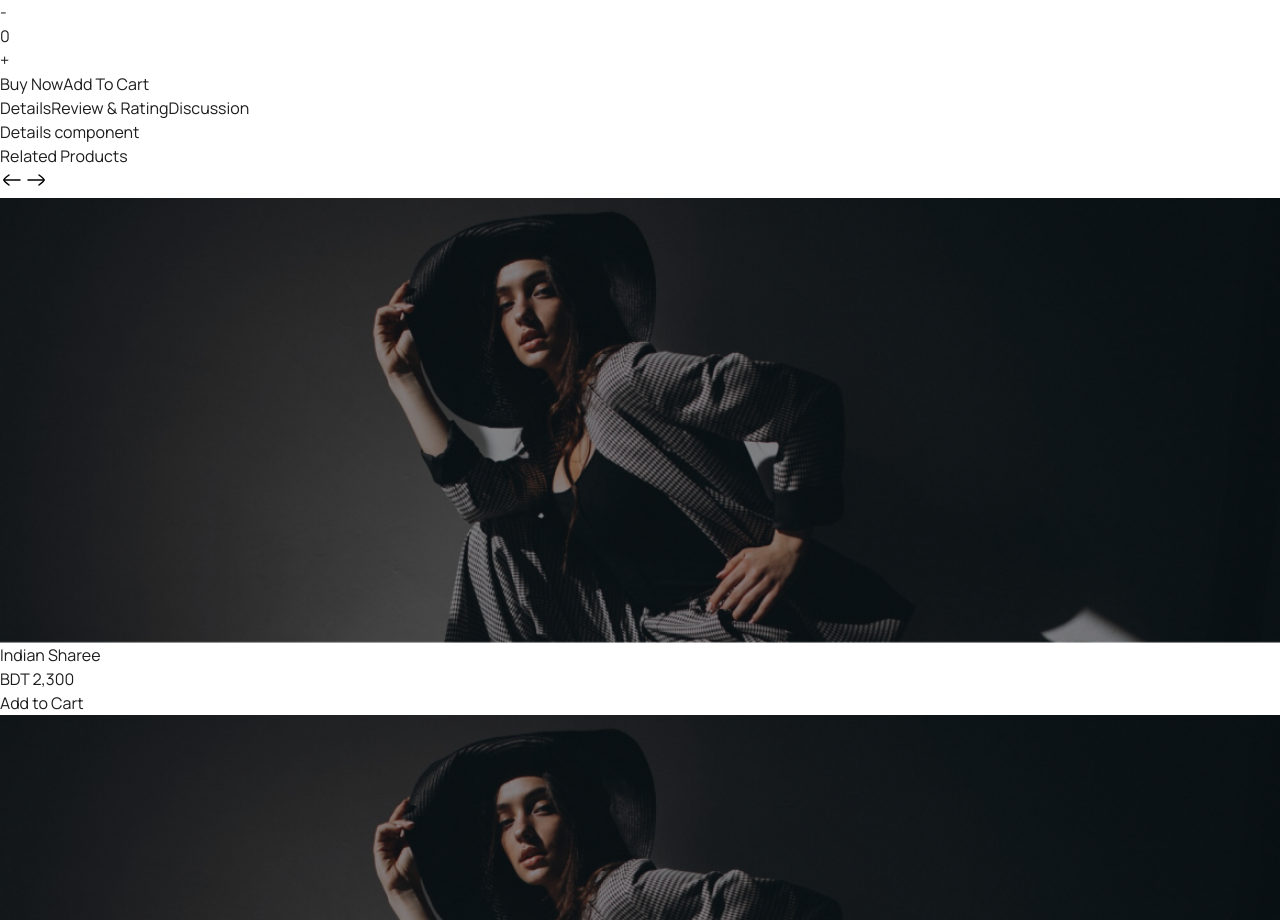
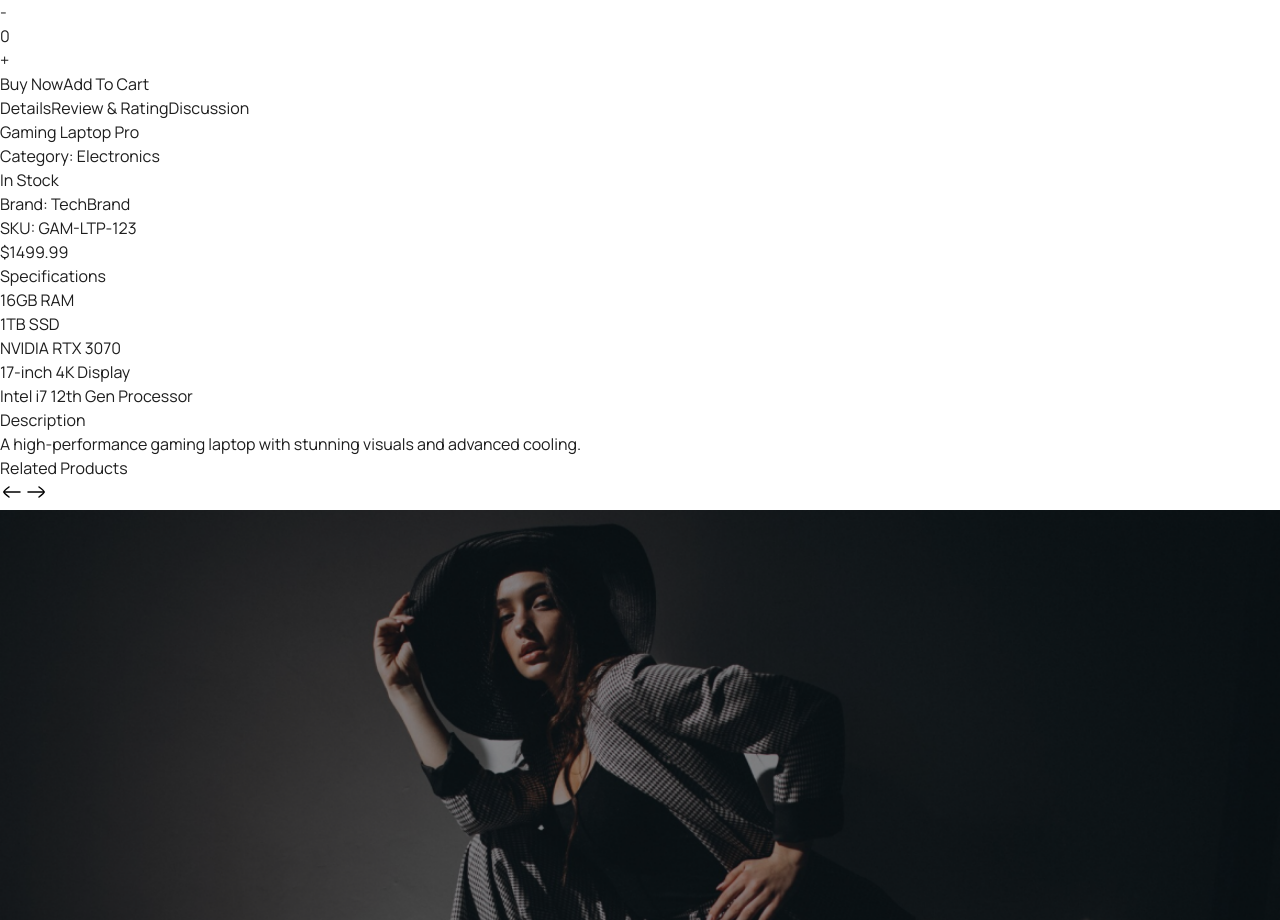
Before and after one commit to rabby-hasan-dev/we5vie-ecomerce-lagning-page, a Next.js app: page /product/1 in a window 1280 px wide. Shown: the part 4203-5123 px from the top of the page. Built offline with nearby package versions, Linux system fonts and the light colour scheme.

Commit message:
added product details card

```diff
--- a/src/app/(WithComonLayout)/product/_components/Module/ProductInfo/ProductDetailsComponent.tsx
+++ b/src/app/(WithComonLayout)/product/_components/Module/ProductInfo/ProductDetailsComponent.tsx
@@ -1,8 +1,42 @@
 
-const ProductDetailsComponent = () => {
+
+
+const ProductDetailsComponent = ({ product }) => {
+    const { name, price, category, stock, specifications, description, brand, sku } = product;
+
     return (
-        <div>
-            Details component
+        <div className="p-6  space-y-6">
+            {/* Product Title and Basic Info */}
+            <div>
+                <h1 className="text-2xl font-bold text-black">{name}</h1>
+                <div className="flex items-center justify-between mt-2">
+                    <p className="text-sm capitalize"><span>Category:</span> {category}</p>
+                    <span className="px-3 py-1 text-sm rounded-md bg-green-100 text-green-700">
+                        {stock > 0 ? "In Stock" : "Out of Stock"}
+                    </span>
+                </div>
+                <p className="text-sm  mt-1 capitalize">Brand: {brand}</p>
+                <p className="text-sm  mt-1">SKU: {sku}</p>
+                <p className="text-lg font-semibold text-gray-900 mt-4">${price}</p>
+            </div>
+
+            {/* Specifications Section */}
+            <div>
+                <h2 className="text-lg font-medium text-black">Specifications</h2>
+                <ul className="list-disc pl-5 text-sm  mt-2 space-y-1">
+                    {specifications.map((spec, index) => (
+                        <li key={index}>{spec}</li>
+                    ))}
+                </ul>
+            </div>
+
+            {/* Description Section */}
+            <div>
+                <h2 className="text-lg font-medium text-black">Description</h2>
+                <p className="text-sm  mt-2">{description}</p>
+            </div>
+
+
         </div>
     );
 };
--- a/src/app/(WithComonLayout)/product/_components/Module/ProductInfo/ProductInfoSection.tsx
+++ b/src/app/(WithComonLayout)/product/_components/Module/ProductInfo/ProductInfoSection.tsx
@@ -12,6 +12,30 @@ const ProductInfoSection = () => {
     const handleTabClick = (tab) => {
         setActiveTab(tab);
     };
+
+
+    const sampleProduct = {
+        name: "Gaming Laptop Pro",
+        price: 1499.99,
+        category: "Electronics",
+        stock: 8,
+        brand: "TechBrand",
+        sku: "GAM-LTP-123",
+        description: "A high-performance gaming laptop with stunning visuals and advanced cooling.",
+        specifications: [
+            "16GB RAM",
+            "1TB SSD",
+            "NVIDIA RTX 3070",
+            "17-inch 4K Display",
+            "Intel i7 12th Gen Processor",
+        ],
+    };
+
+
+
+
+
+
 
     return (
         <div>
@@ -40,7 +64,7 @@ const ProductInfoSection = () => {
 
                 <div className="mt-10">
                     {/* Conditional Rendering based on active tab */}
-                    {activeTab === "details" && <ProductDetailsComponent />}
+                    {activeTab === "details" && <ProductDetailsComponent product={sampleProduct} />}
                     {activeTab === "rating" && <ProductRatingComponent />}
                     {activeTab === "discussion" && <ProductDiscussion />}
                 </div>
```
